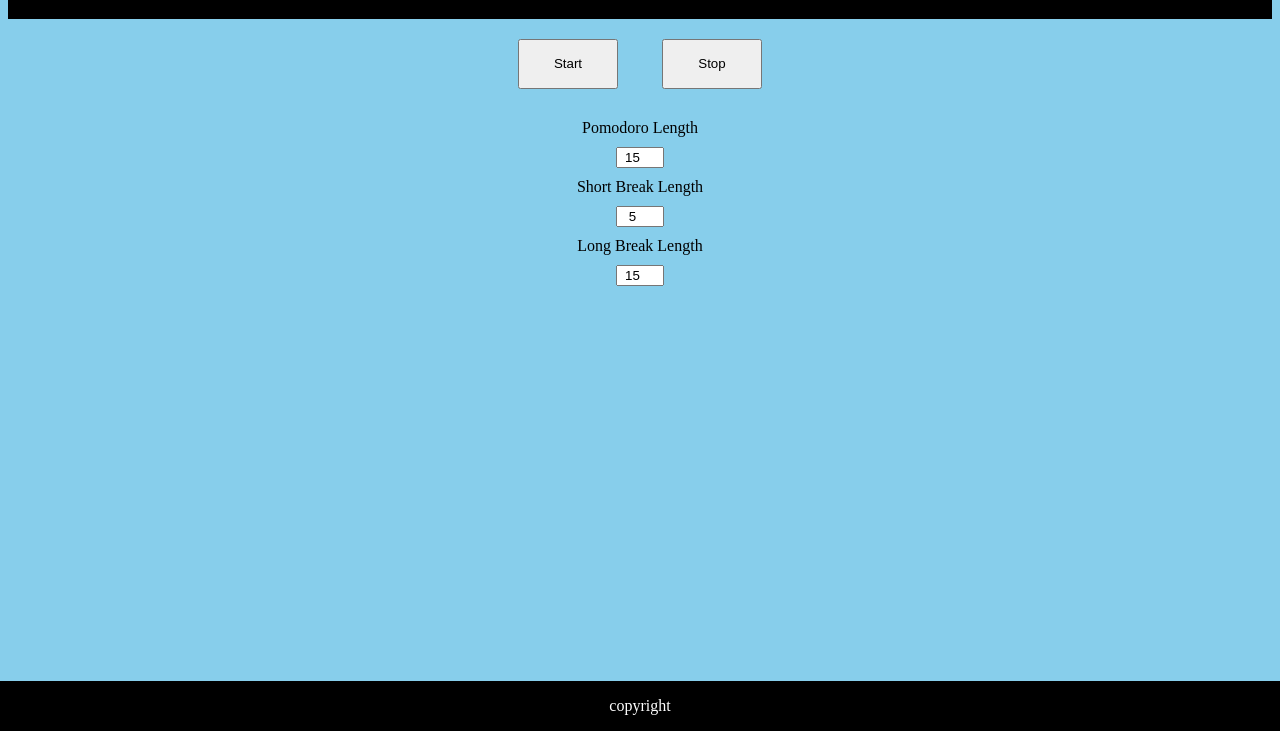
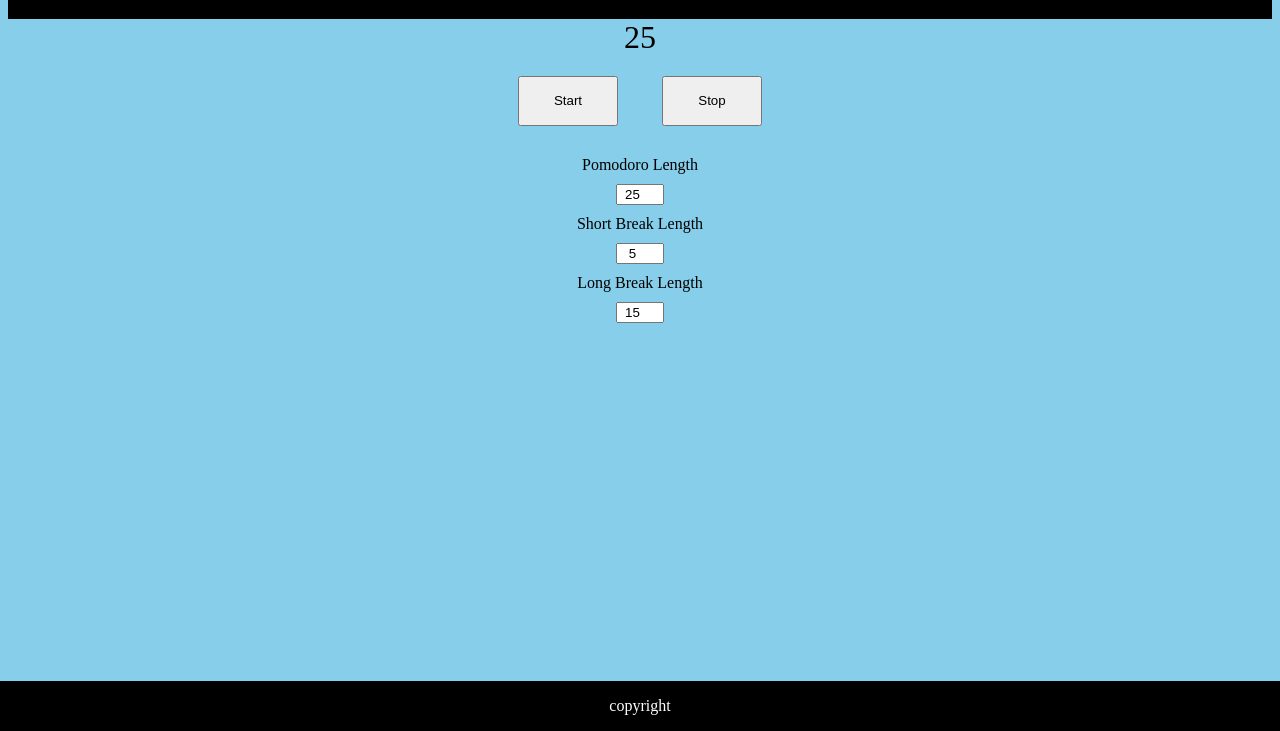
Before and after one commit to CrowsVeldt/FreeCodeCamp-Pomodoro-Timer, a plain HTML site: page index.html in a window 1280 px wide. Shown: the part 69-800 px from the top of the page. Drawn offline with Linux system fonts and the light colour scheme.

Commit message:
Timer now updates visually

```diff
--- a/index.html
+++ b/index.html
@@ -11,14 +11,16 @@
       <h1>Pomodoro Timer</h1>
     </header>
     <main>
+
       <section id='timer-view'></section>
+
 
       <section id="input">
         <button id='start'>Start</button>
         <button id='stop'>Stop</button>
 
         <label for='pomodoro'>Pomodoro Length</label>
-        <input type='number' id='pomodoro' class='input' value='15'>
+        <input type='number' id='pomodoro' class='input' value='25'>
 
 
 
--- a/script.js
+++ b/script.js
@@ -1,53 +1,72 @@
 (function () {
   'use strict;'
 
-  const input = {
-
-    startButton: document.getElementById('start'),
-    stopButton: document.getElementById('stop')
-
-  }
+  const startButton = document.getElementById('start')
+  const stopButton = document.getElementById('stop')
 
   const view = {
 
-    timerView: document.getElementById('timer-view').value
+    timerView: document.getElementById('timer-view'),
+
+    updateTimerView: function (time) {
+
+      view.timerView.innerHTML = time
+
+    },
+
+    formatTime: function (ms) {
+
+      //write this function
+
+    }
 
   }
 
   const timer = {
     active: false,
-    startTime: 0,
-    pomodoro: 0,
-    sBreak: 0,
-    lBreak: 0,
+    start: 0,
+    pomodoro: 25,
+    sBreak: 5,
+    lBreak: 15,
     timerID: 0,
+    currentTime: 0,
 
-    checkTime: function checkTime () {
+    checkTime: function () {
       console.log('check')
 
       let check = new Date().getTime()
 
+      timer.currentTime--
+
+      view.updateTimerView(timer.currentTime)
+
       if (check >= timer.endTime) {
-        timer.endTime = check + (timer.pomodoro * 60000)
+        clearInterval(timer.timerID)
+
+        timer.active = false
+
+        timer.startTimer()
 
         console.log('restart')
       }
     },
 
-    startTimer: function startTimer () {
+    startTimer: function () {
       if (timer.active === false) {
         timer.active = true
-        timer.startTime = new Date().getTime()
+        timer.start = new Date().getTime()
         timer.pomodoro = document.getElementById('pomodoro').value
         timer.sBreak = document.getElementById('short-break').value
         timer.lBreak = document.getElementById('long-break').value
-        timer.endTime = timer.startTime + (timer.pomodoro * 60000)
+        timer.endTime = timer.start + (timer.pomodoro * 60000)
+        timer.currentTime = timer.pomodoro * 60
 
         timer.timerID = setInterval(timer.checkTime, 1000)
+        view.updateTimerView(timer.currentTime)
       }
     },
 
-    stopTimer: function stopTimer () {
+    stopTimer: function () {
       console.log('stopped')
       if (timer.active === true) {
         timer.active = false
@@ -57,6 +76,7 @@
     }
   }
 
-  input.startButton.addEventListener('click', timer.startTimer)
-  input.stopButton.addEventListener('click', timer.stopTimer)
+  view.updateTimerView(timer.pomodoro)
+  startButton.addEventListener('click', timer.startTimer)
+  stopButton.addEventListener('click', timer.stopTimer)
 }())
--- a/style.css
+++ b/style.css
@@ -50,7 +50,12 @@
   bottom: 0;
 
 }
+
 label {
   display: block;
   margin: 10px;
 }
+
+#timer-view {
+  font-size: 2em;
+}
```
